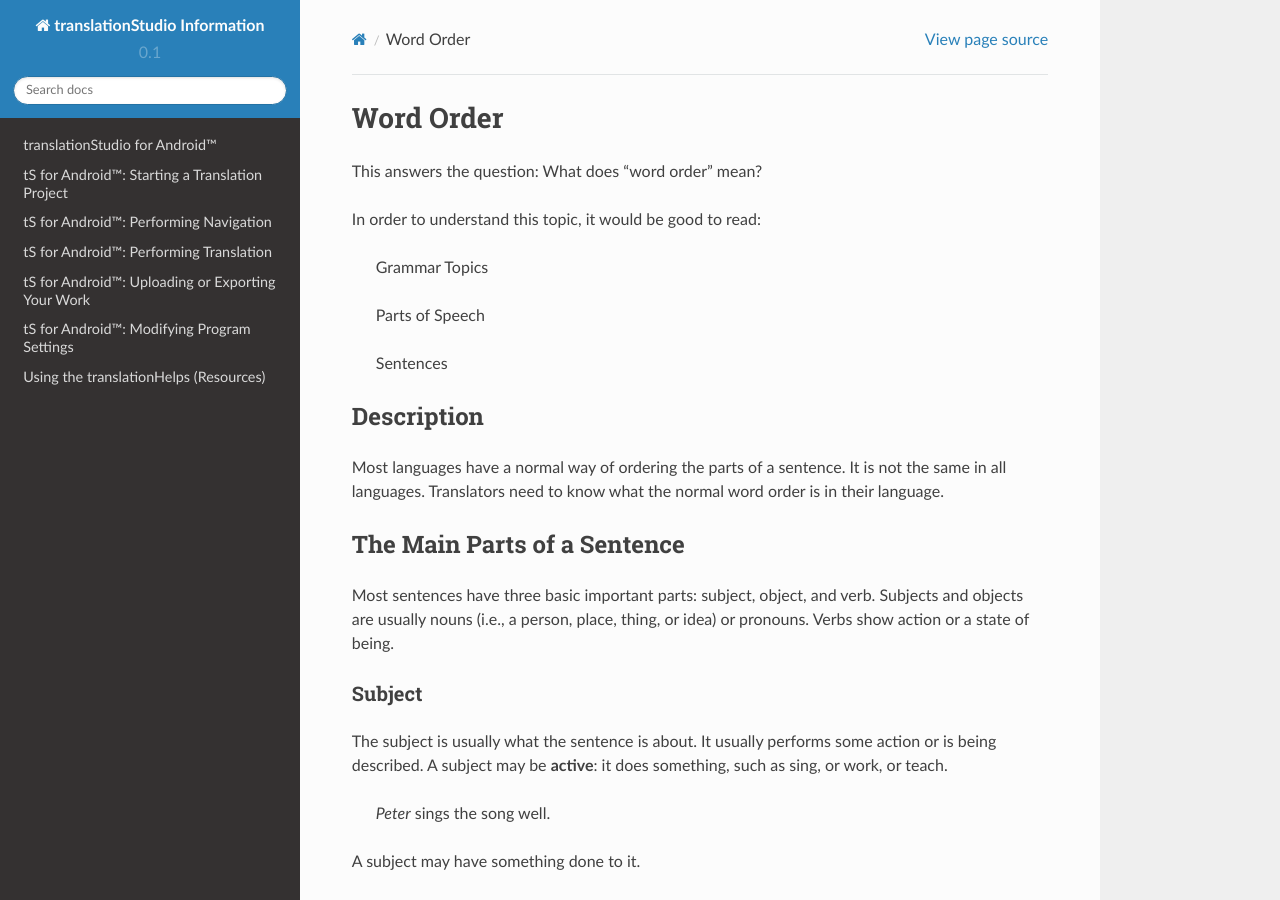
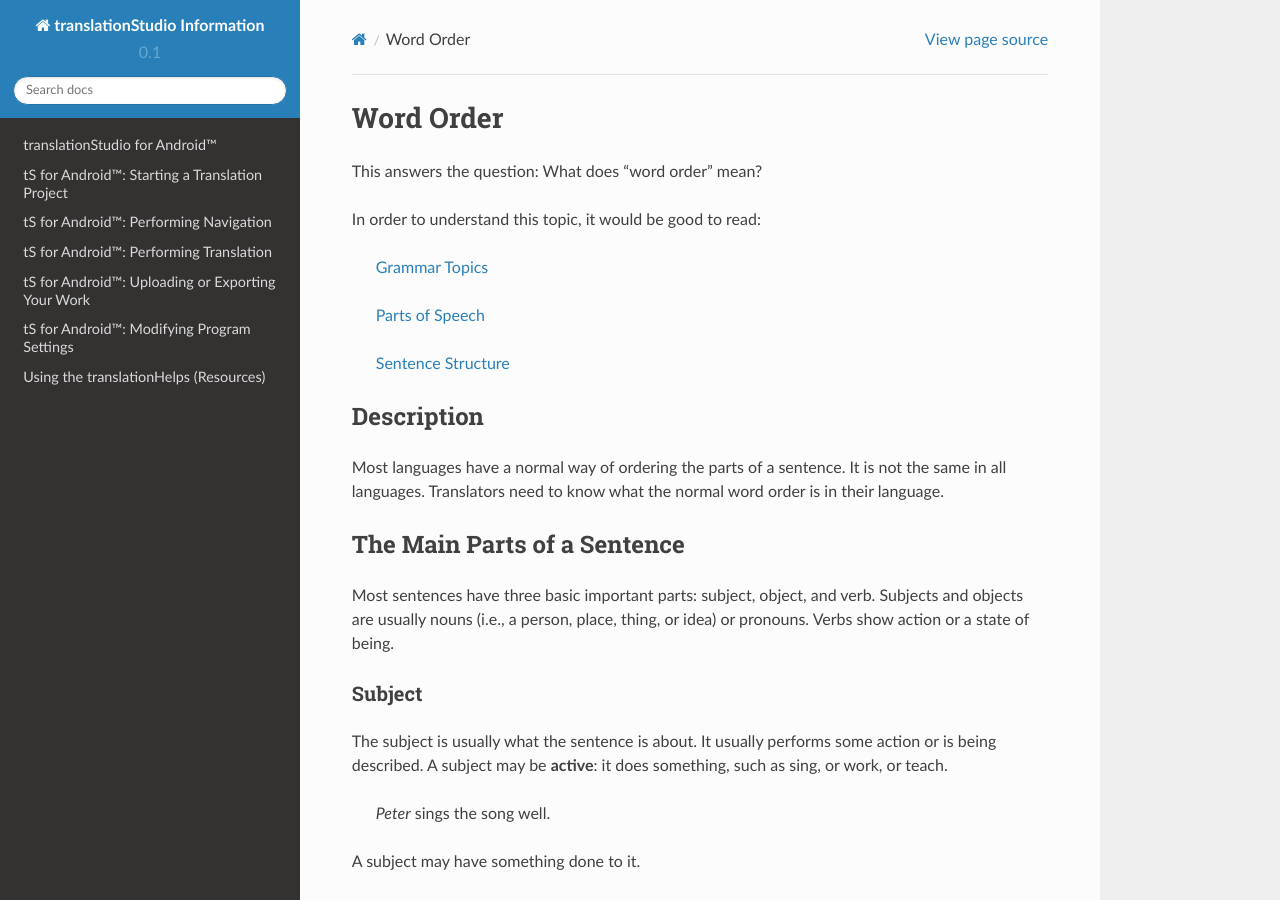
Before and after one commit to unfoldingWord-dev/translationStudio-Info, a Sphinx documentation site: the page built from docs/WordOrder.rst, in a window 1280 px wide and 900 px high. Built offline with Sphinx 7.4.7 and the Read the Docs theme 2.0.0, drawn with Linux system fonts in a browser that asks for light colours; pages that are not in the unit, such as notebooks, are missing from menus.

Commit message:
Update WordOrder.rst

```diff
--- a/docs/WordOrder.rst
+++ b/docs/WordOrder.rst
@@ -5,11 +5,11 @@ This answers the question: What does "word order" mean?
 
 In order to understand this topic, it would be good to read:
 
-  Grammar Topics
+  `Grammar Topics <https://github.com/unfoldingWord-dev/translationStudio-Info/blob/master/docs/GrammarTopics.rst>`_
 
-  Parts of Speech
+  `Parts of Speech <https://github.com/unfoldingWord-dev/translationStudio-Info/blob/master/docs/PartsOfSpeech.rst>`_
 
-  Sentences
+  `Sentence Structure <https://github.com/unfoldingWord-dev/translationStudio-Info/blob/master/docs/SentenceStructure.rst>`_
 
 Description
 -----------
```
